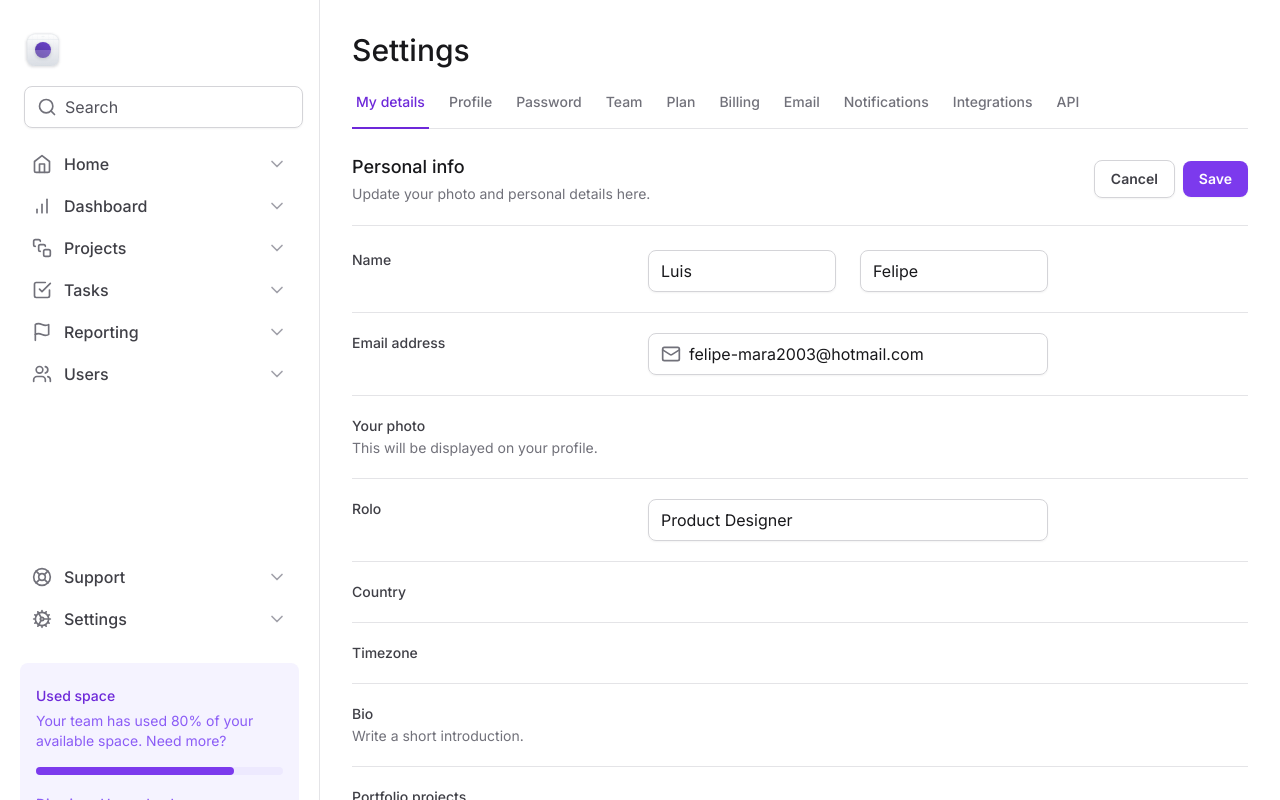
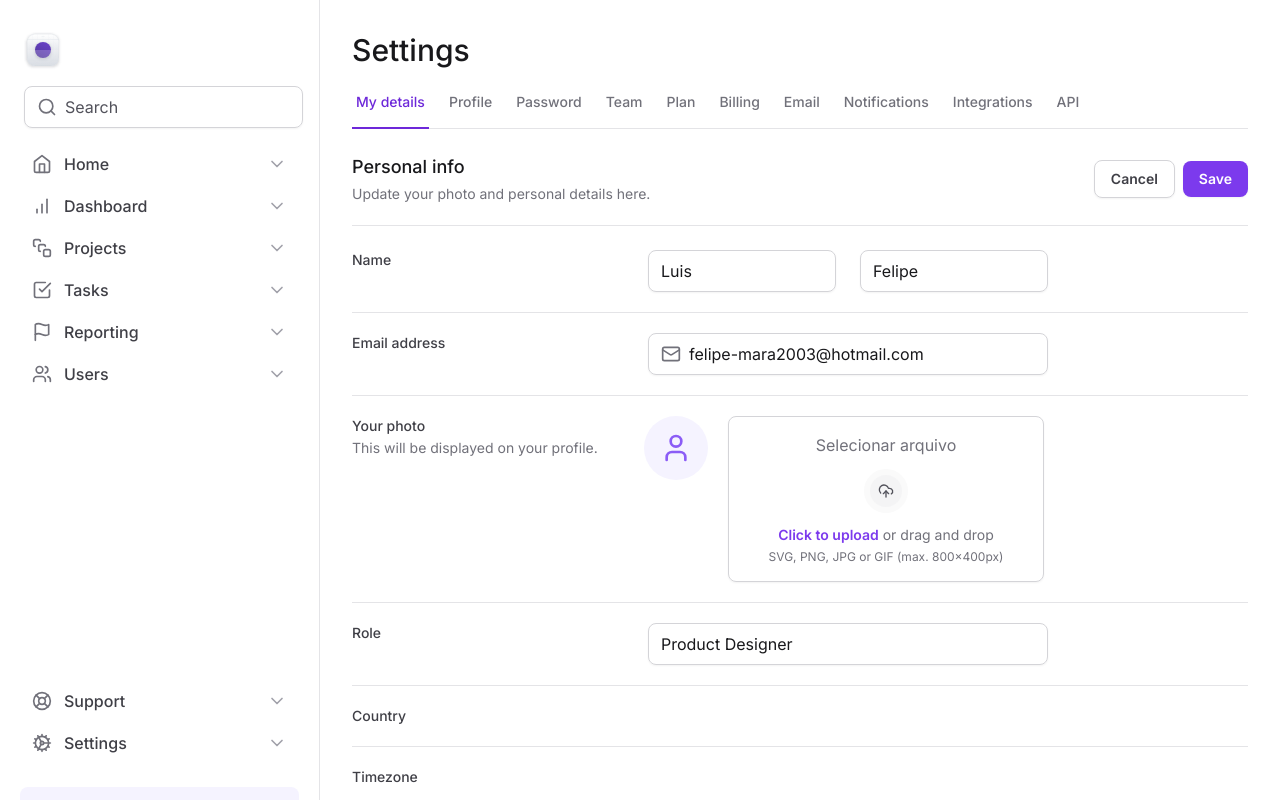
Before and after one commit to felipegarcao/tailwind-next, a Next.js app: page / in a window 1280 px wide. Shown: the top 800 px of the page. Built offline with nearby package versions, Linux system fonts and the light colour scheme.

Commit message:
Upload do Avatar

```diff
--- a/src/app/page.tsx
+++ b/src/app/page.tsx
@@ -1,6 +1,6 @@
 import * as Input from '@/components/Input'
 import { SettingsTabs } from '@/components/SettingsTabs'
-import { Mail } from 'lucide-react'
+import { Mail, UploadCloud, User } from 'lucide-react'
 
 export default function Home() {
   return (
@@ -79,7 +79,7 @@
 
           <div className="grid grid-cols-form gap-3 pt-5">
             <label
-              htmlFor="email"
+              htmlFor="photo"
               className="text-sm font-medium text-zinc-700"
             >
               Your photo
@@ -87,15 +87,39 @@
                 This will be displayed on your profile.
               </span>
             </label>
-            <div></div>
+            <div className="flex items-start gap-5">
+              <div className="flex h-16 w-16 items-center justify-center rounded-full bg-violet-50">
+                <User className="h-8 w-8 text-violet-500" />
+              </div>
+
+              <label
+                htmlFor="photo"
+                className="group flex flex-1 cursor-pointer flex-col items-center gap-3 rounded-lg border border-zinc-300 px-6 py-4 text-center text-zinc-500 shadow-sm hover:border-violet-200 hover:bg-violet-25"
+              >
+                Selecionar arquivo
+                <div className="rounded-full border-6 border-zinc-50 bg-zinc-100 p-2 group-hover:border-violet-50 group-hover:bg-violet-100">
+                  <UploadCloud className="h-4 w-4 text-zinc-600 group-hover:text-violet-600" />
+                </div>
+                <div className="flex flex-col items-center gap-1">
+                  <span className="text-sm">
+                    <span className="font-semibold text-violet-600">
+                      Click to upload
+                    </span>{' '}
+                    or drag and drop
+                  </span>
+                  <span className="text-xs">
+                    SVG, PNG, JPG or GIF (max. 800x400px)
+                  </span>
+                </div>
+              </label>
+
+              <input type="file" className="sr-only" id="photo" />
+            </div>
           </div>
 
           <div className="grid grid-cols-form gap-3 pt-5">
-            <label
-              htmlFor="email"
-              className="text-sm font-medium text-zinc-700"
-            >
-              Rolo
+            <label htmlFor="role" className="text-sm font-medium text-zinc-700">
+              Role
             </label>
 
             <Input.Root>
--- a/tailwind.config.js
+++ b/tailwind.config.js
@@ -8,7 +8,16 @@
         profile: 'max-content 1fr max-content',
         form: 'minmax(7.5rem, 17.5rem) minmax(25rem, 1fr) minmax(0, 15rem)',
       },
-      colors: {},
+
+      borderWidth: {
+        6: '6px',
+      },
+
+      colors: {
+        violet: {
+          25: '#fcfaff',
+        },
+      },
     },
   },
   plugins: [],
```
